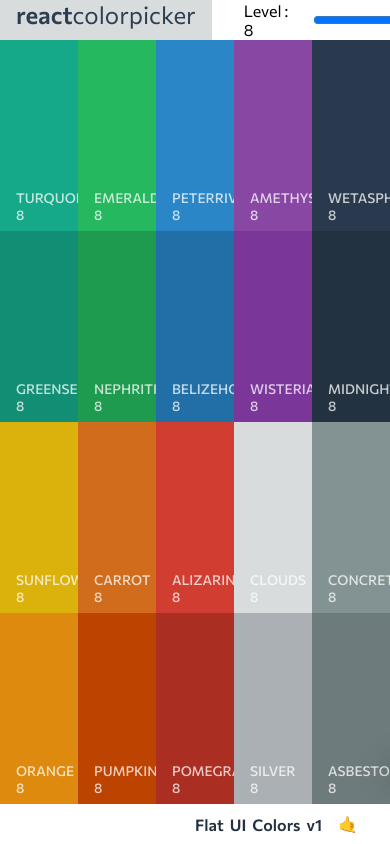
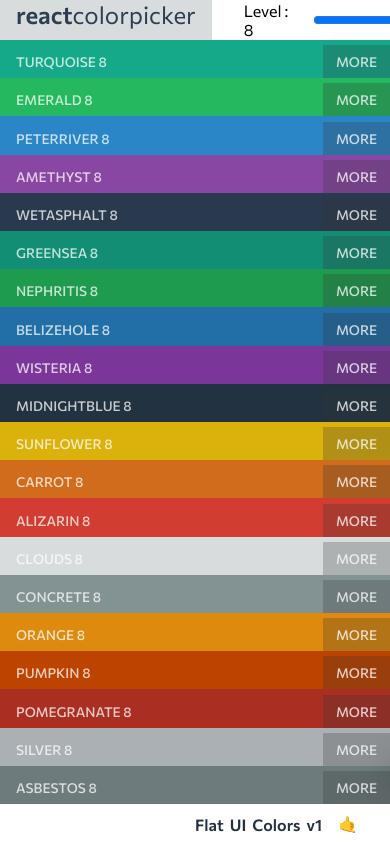
Before and after one commit to naveen-27/color-app, a React (Create React App) app: page / in a window 390 px wide. Shown: the top 844 px of the page. Built offline with nearby package versions, Linux system fonts and the light colour scheme.

Commit message:
added responsiveness to pallete

```diff
--- a/src/stylesheets/ColorBox.module.css
+++ b/src/stylesheets/ColorBox.module.css
@@ -3,7 +3,6 @@
   text-transform: uppercase;
   position: relative;
   outline: none;
-  transition: transform 150ms ease;
 }
 
 .ColorBox:focus-visible {
@@ -51,6 +50,7 @@
   opacity: 0;
   transition: opacity 200ms linear, transform 100ms ease-out;
   pointer-events: none;
+  z-index: 1;
 }
 
 .link {
@@ -98,3 +98,10 @@
   opacity: 1;
   z-index: 1;
 }
+
+@media (max-width: 650px) {
+  .copied {
+    transition: transform 500ms ease;
+    transform: scaleY(50);
+  }
+}
--- a/src/stylesheets/Palette.module.css
+++ b/src/stylesheets/Palette.module.css
@@ -1,7 +1,6 @@
 .Palette {
   display: grid;
   grid-template-columns: repeat(5, 1fr);
-  grid-template-rows: repeat(4, 25%);
   height: calc(100vh - 80px);
 }
 
@@ -14,7 +13,7 @@
   position: absolute;
   top: 50%;
   width: 100%;
-  transform: translateY(-50%) scale(0.25);
+  transform: translateY(-50%) scale(0);
   z-index: 2;
   display: flex;
   flex-direction: column;
@@ -22,22 +21,24 @@
   opacity: 0;
 }
 
-.overlay-text > * {
-  width: 100%;
+.overlay-text > h1,
+.overlay-text > h3 {
+  color: #34495e;
+  letter-spacing: 1.5px;
+  text-transform: uppercase;
+  background-color: rgba(255, 255, 255, 0.5);
 }
 
 .overlay-text > h1 {
-  background-color: rgba(255, 255, 255, 0.5);
-  color: #34495e;
-  font-size: 4rem;
+  font-size: 6rem;
   font-weight: 600;
+  text-shadow: 4px 5px 0 rgba(0, 0, 0, 0.35);
   padding: 1rem;
 }
 
 .overlay-text > h3 {
   font-size: 2rem;
   margin-top: 1rem;
-  color: rgb(37, 17, 17);
 }
 
 .show {
@@ -46,3 +47,21 @@
   opacity: 1;
   transform: translateY(-50%) scale(1);
 }
+
+@media (max-width: 1200px) {
+  .Palette {
+    grid-template-columns: repeat(4, 1fr);
+  }
+}
+
+@media (max-width: 900px) {
+  .Palette {
+    grid-template-columns: repeat(2, 1fr);
+  }
+}
+
+@media (max-width: 650px) {
+  .Palette {
+    grid-template-columns: 1fr;
+  }
+}
```
